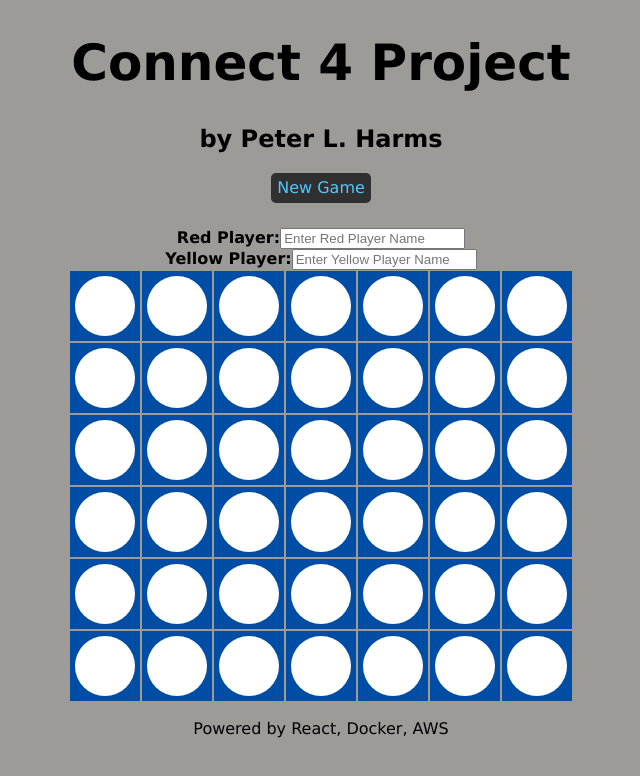
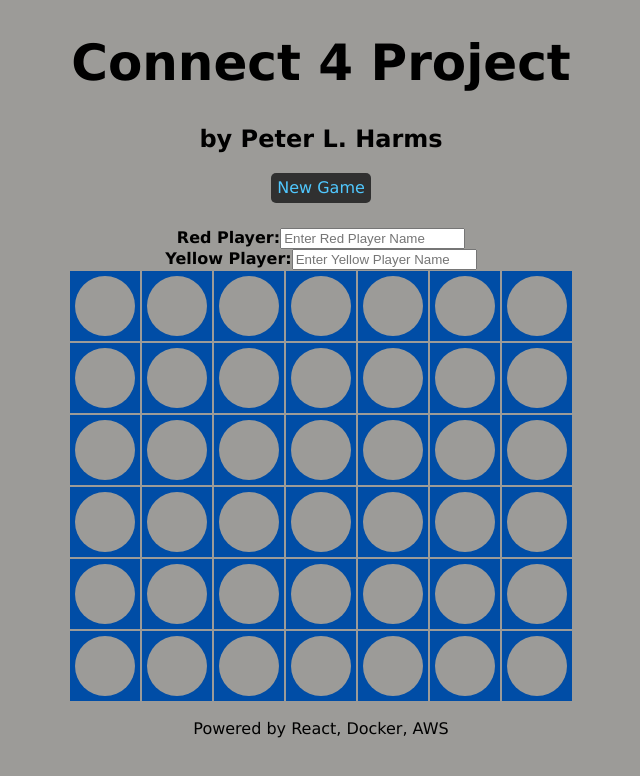
Before and after one commit to peterlharms/connect4, a React (Create React App) app: page / in a window 1280 px wide. Shown: the top 776 px of the page, without its empty margins (319-959 px from the left). Built offline with nearby package versions, Linux system fonts and the light colour scheme.

Commit message:
Updating background color in the board

```diff
--- a/src/connectfour.css
+++ b/src/connectfour.css
@@ -80,7 +80,7 @@ body {
   .white {
     height: 60px;
     width: 60px;
-    background-color: #FFF;
+    background-color: #9c9b98;
     border-radius: 100px;
   }
 
```
